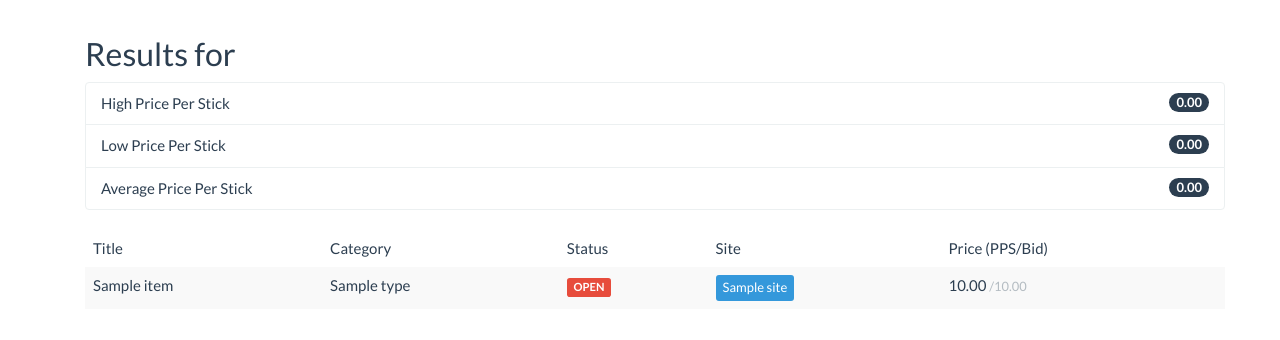
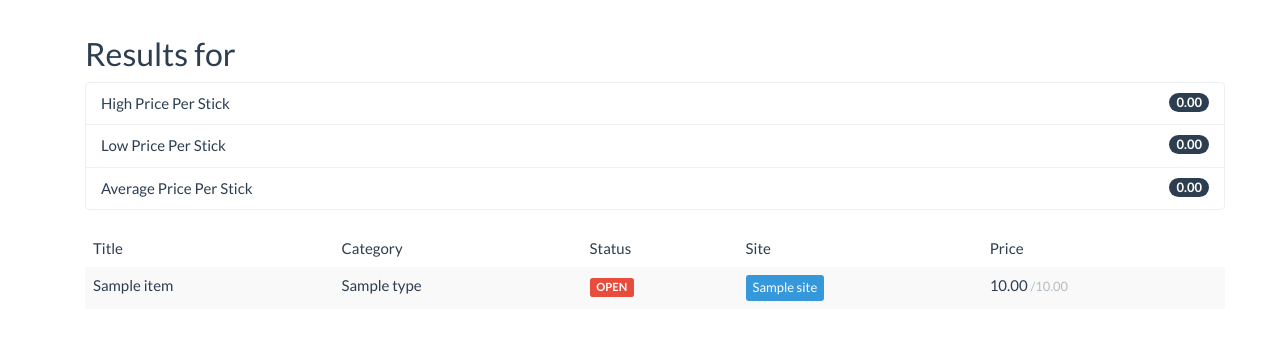
Before and after one commit to SteveMcGrath/herfio, a Flask app: template app/templates/search.html in a window 1280 px wide. Shown: the part 60-400 px from the top of the page. Run offline with Flask 2, Linux system fonts and the light colour scheme; tables that the repository leaves empty hold one stand-in row (values such as "Sample post"); the template is opened without the code that fills it: values that come from a table or form of the project are taken from there, most other values are stand-ins (such as "Sample title", 1, 10 or a date in 2020); parts of the project's set-up code (start-up, migrations or seed data) failed here and were passed over; some libraries are stand-ins or nearby versions.

Commit message:
Removed the wordiness

```diff
--- a/app/templates/search.html
+++ b/app/templates/search.html
@@ -80,7 +80,7 @@
 	<div class="container" id="history">
 		<table class="table table-striped">
 			<thead>
-				<td>Title</td><td>Category</td><td>Status</td><td>Site</td><td>Price (PPS/Bid)</td>
+				<td>Title</td><td>Category</td><td>Status</td><td>Site</td><td>Price</td>
 			</thead>
 			<tbody>
 				{% for item in results %}{% if item.price %}
```
